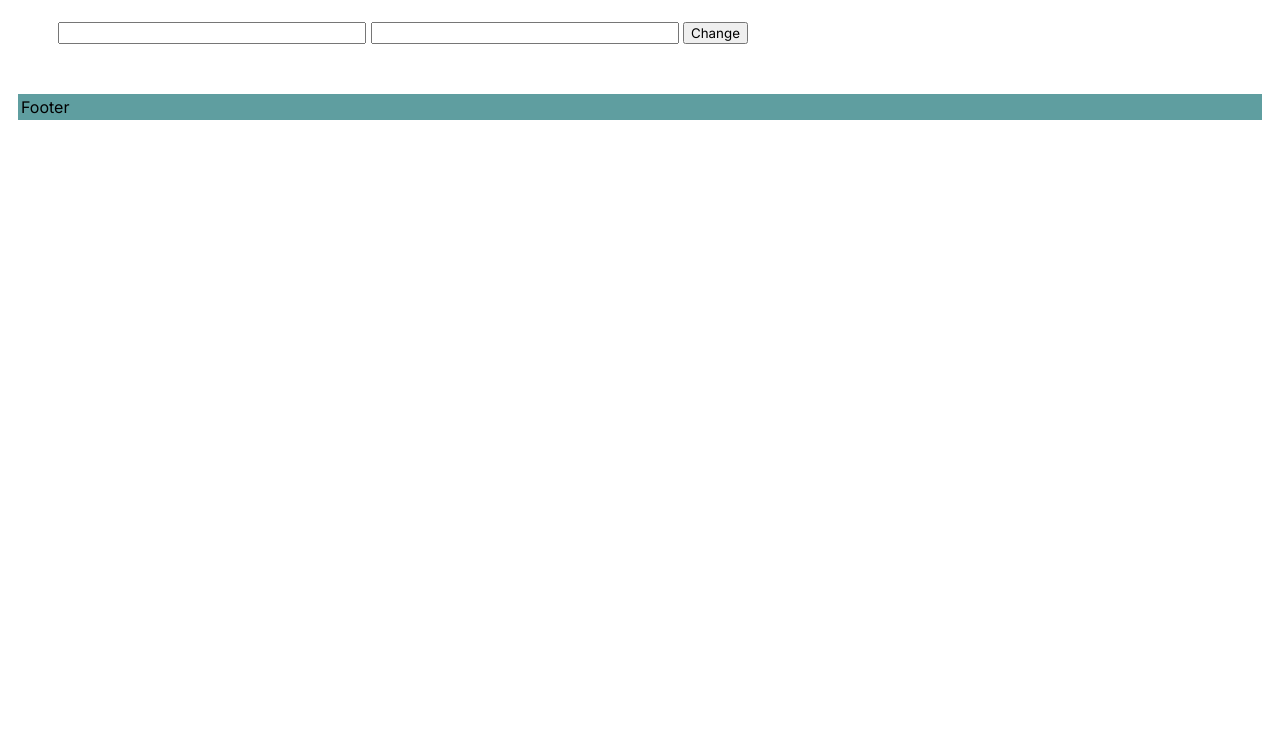
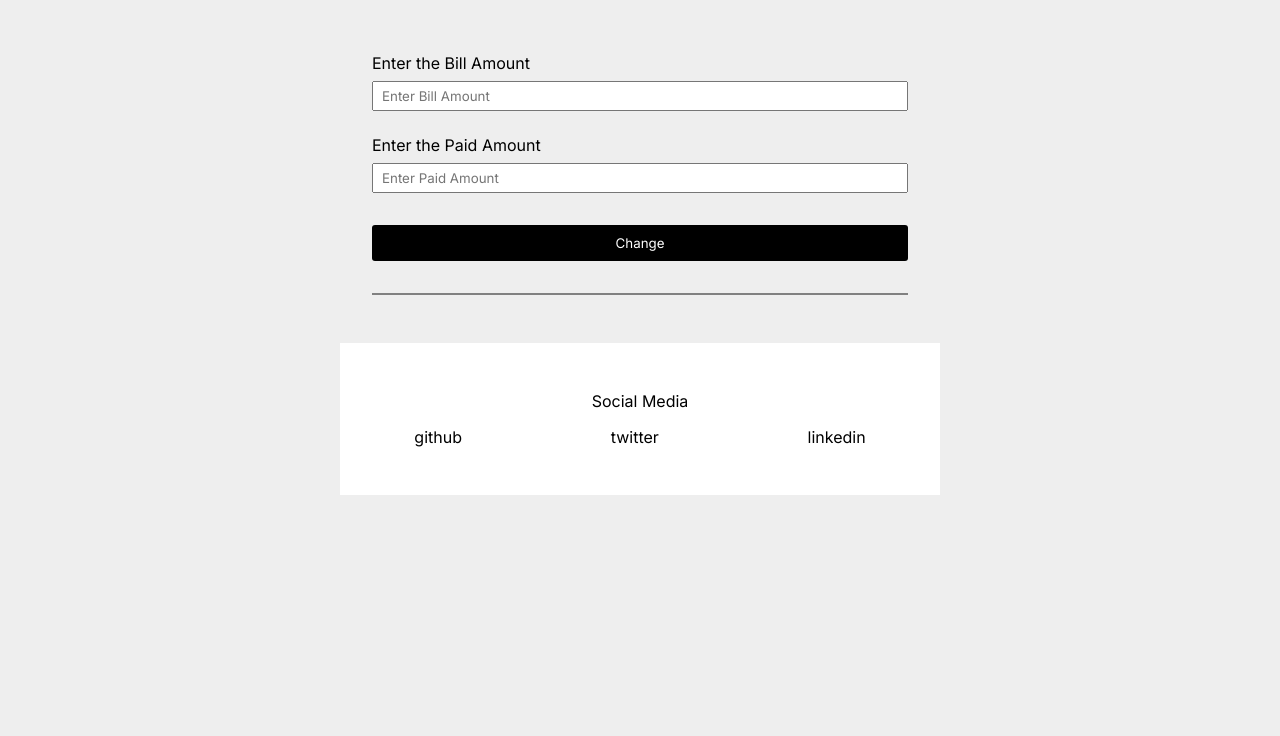
Before and after one commit to mdarif6/neog.camp-mark-ten, a plain HTML site: page index.html in a window 1280 px wide. Shown: the part 64-800 px from the top of the page. Drawn offline with Linux system fonts and the light colour scheme.

Commit message:
css updated

```diff
--- a/app.js
+++ b/app.js
@@ -3,7 +3,9 @@ let paidAmount = document.querySelector(".paidamount");
 let changeButton = document.querySelector(".button");
 let outputChange = document.querySelector(".output");
 let tableShow = document.querySelector(".tbody");
+let headTable = document.querySelector(".heading");
 
+headTable.style.display = "none";
 function cashRegister(paidAmount, billAmount) {
   const currency = [2000, 500, 200, 100, 50, 20, 10, 5, 2, 1]; //Why not consoled inside
 
@@ -31,11 +33,14 @@ function clickHandler() {
   console.log(billInput, paidInput);
   console.log("clicked");
   if (billInput === "" || paidInput === "") {
+    headTable.style.display = "none";
     return;
   }
   if (billInput > paidInput) {
     outputChange.textContent = "your paid amount is wrong";
+    headTable.style.display = "none";
   } else {
+    headTable.style.display = "";
     let returnedAmount = cashRegister(paidInput, billInput);
     let currencyKyes = Object.keys(returnedAmount);
     console.log(currencyKyes);
--- a/index.html
+++ b/index.html
@@ -9,22 +9,56 @@
   </head>
   <body>
     <header  class="header">
-      <div>A cash Register</div>
+      <h2>Cash Register</h2>
     </header>
-    <main>
-        <div class="main">
-            <input class="billamount" type="number"></input>
-            <input class="paidamount" type="number"></input>
-            <button class="button"> Change</button>
+    <main class="main">
+
+      <div class="label"><label>Enter the Bill Amount</label></div>
+      <div><input class="billamount" type="number" placeholder="Enter Bill Amount"></input></div>
+      <div class="label inside"><label>Enter the Paid Amount</label></div>
+      <div><input class="paidamount" type="number" placeholder="Enter Paid Amount"></input></div>
+      <div><button class="button"> Change</button></div>
+
+
+
+
+
             <div class="output">
-
-            </div>
-            <table>
+             </div>
+            <table class="table">
+            <thead class="heading">
+              <tr>
+                <th >Denomination</th>
+                <th >Returned Notes</th>
+              </tr>
+            </thead>
               <tbody class="tbody"></tbody>
           </table>
-        </div>
-    </main>
-    <footer class="footer"><div>Footer</div></footer>
+        </main>
+    <footer class="footer">
+
+      <div class="footer-header">
+          Social Media</div>
+      <ul class="social-link">
+          <li class="list-item-inline">
+              <a class="link" href="https://github.com/mdarif6/">
+              github
+          </a>
+          </li>
+
+          <li class="list-item-inline">
+              <a class="link" href="/">
+              twitter
+          </a>
+          </li>
+
+          <li class="list-item-inline">
+              <a class="link" href="/">
+              linkedin
+          </a>
+          </li>
+      </ul>
+  </footer>
     <script src="app.js" type="text/javascript"></script>
   </body>
 </html>
--- a/styles.css
+++ b/styles.css
@@ -2,26 +2,74 @@
 
 * {
   font-family: Inter;
+  padding: 0;
+  margin: 0;
+  box-sizing: border-box;
+}
+
+body {
+  background-color: #eee;
+  max-width: 600px;
+  margin: 0 auto;
 }
 
 .header {
-  align-items: center;
-  padding: 3px;
-  margin: 10px;
-  background-color: cadetblue;
+  background-color: white;
+  text-align: center;
+  padding: 1rem 0;
 }
 
 .main {
-  margin: 50px;
+  padding: 3rem 2rem;
+}
+input {
+  width: 100%;
+  padding: 5px 8px;
+}
+.label {
+  margin: 0.5rem 0;
+}
+.inside {
+  padding-top: 1rem;
+}
+button {
+  width: 100%;
+  margin: 2rem 0;
+  padding: 10px 0;
+  background-color: black;
+  color: white;
+  border: none;
+  border-radius: 3px;
+}
+
+.table {
+  width: 100%;
+  border: 1px solid gray;
+}
+
+td,
+th {
+  text-align: center;
+  padding: 5px 0;
+  border: 1px solid gray;
 }
 
 .footer {
-  align-items: center;
-  padding: 3px;
-  margin: 10px;
-  background-color: cadetblue;
+  background-color: white;
+  padding: 3rem 0;
 }
 
-input {
-  width: 300px;
+.footer-header {
+  text-align: center;
 }
+.social-link {
+  list-style: none;
+  display: flex;
+  justify-content: space-around;
+  padding: 1rem 0 0;
+}
+
+.link {
+  text-decoration: none;
+  color: black;
+}
```
